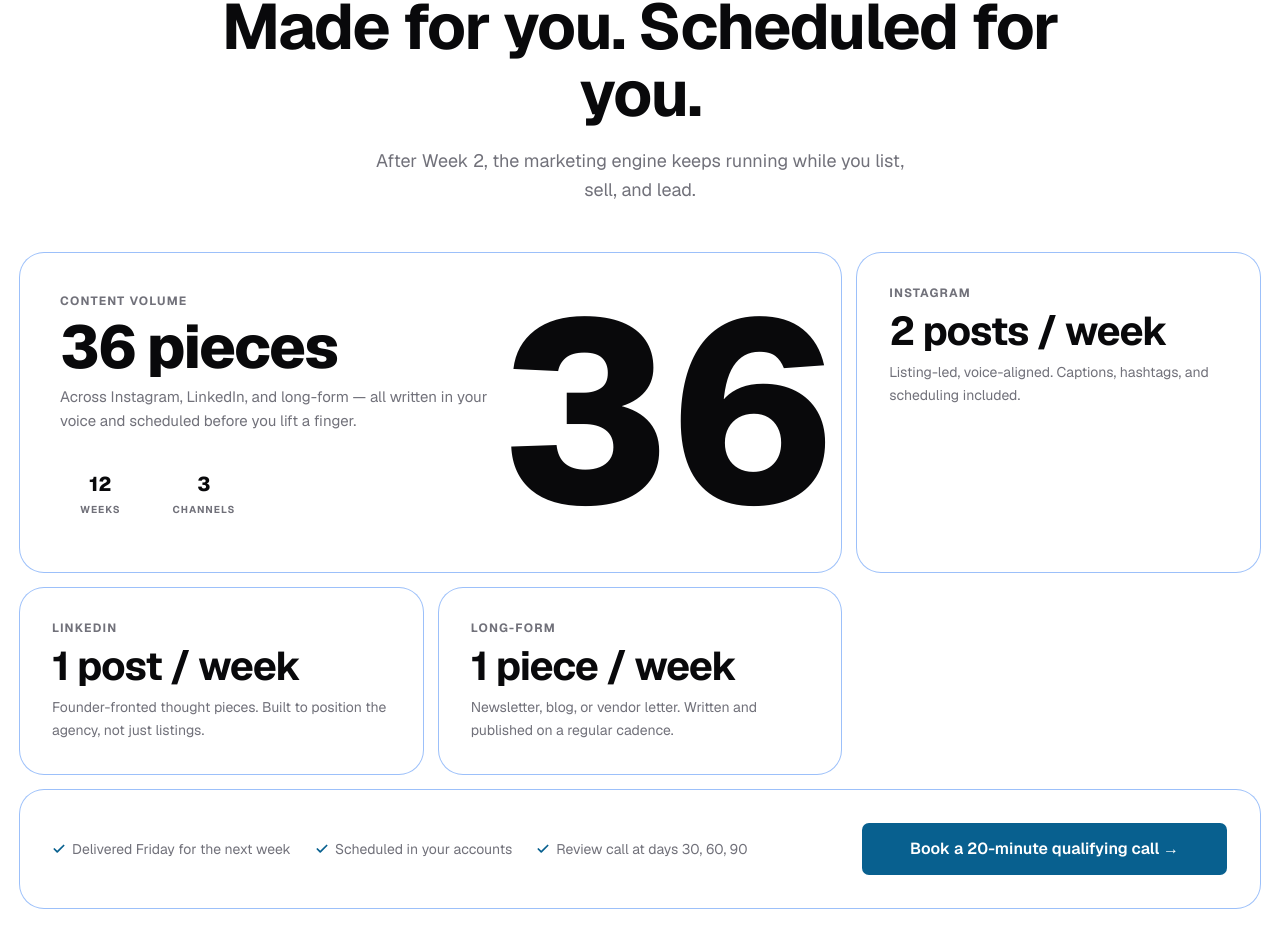
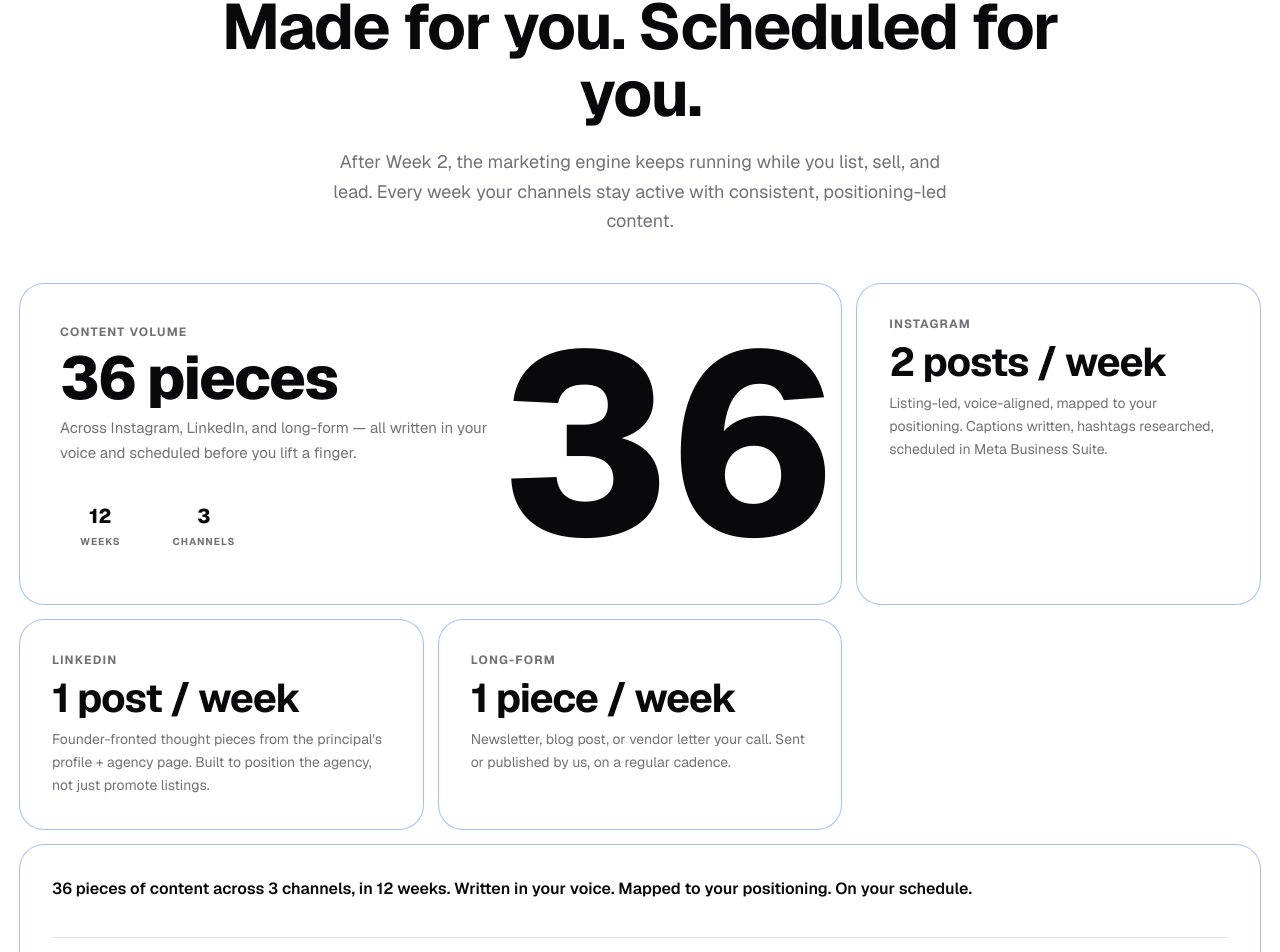
Before and after one commit to SwayamDebata/soubh-and-co, a React (Vite) app: page / in a window 1280 px wide. Shown: the part 7648-8600 px from the top of the page. Built offline with nearby package versions, Linux system fonts and the light colour scheme; no server answers.

Commit message:
Update ContentNinetyDays copy with full user-provided content

```diff
--- a/src/App.jsx
+++ b/src/App.jsx
@@ -958,19 +958,19 @@ function ContentNinetyDays() {
     {
       name: "Instagram",
       freq: "2 posts / week",
-      desc: "Listing-led, voice-aligned. Captions, hashtags, and scheduling included.",
+      desc: "Listing-led, voice-aligned, mapped to your positioning. Captions written, hashtags researched, scheduled in Meta Business Suite.",
       accent: "bg-primary/30",
     },
     {
       name: "LinkedIn",
       freq: "1 post / week",
-      desc: "Founder-fronted thought pieces. Built to position the agency, not just listings.",
+      desc: "Founder-fronted thought pieces from the principal's profile + agency page. Built to position the agency, not just promote listings.",
       accent: "bg-primary/20",
     },
     {
       name: "Long-form",
       freq: "1 piece / week",
-      desc: "Newsletter, blog, or vendor letter. Written and published on a regular cadence.",
+      desc: "Newsletter, blog post, or vendor letter your call. Sent or published by us, on a regular cadence.",
       accent: "bg-primary/10",
     },
   ];
@@ -990,8 +990,8 @@ function ContentNinetyDays() {
               <br className="hidden sm:block" /> Made for you. Scheduled for you.
             </h2>
 
-            <p className="mx-auto mt-4 max-w-[560px] text-[16px] leading-[1.6] text-muted-foreground md:mt-5 md:text-[18px]">
-              After Week 2, the marketing engine keeps running while you list, sell, and lead.
+            <p className="mx-auto mt-4 max-w-[640px] text-[16px] leading-[1.65] text-muted-foreground md:mt-5 md:text-[18px]">
+              After Week 2, the marketing engine keeps running while you list, sell, and lead. Every week your channels stay active with consistent, positioning-led content.
             </p>
           </div>
 
@@ -1063,19 +1063,22 @@ function ContentNinetyDays() {
               whileHover={{ y: -4 }}
             >
               <Card className="rounded-3xl border-border bg-white p-6 md:p-8">
-                <div className="flex flex-col items-center justify-between gap-6 md:flex-row">
+                <p className="mb-5 text-center text-[15px] font-semibold leading-[1.6] text-foreground md:text-left md:text-base">
+                  36 pieces of content across 3 channels, in 12 weeks. Written in your voice. Mapped to your positioning. On your schedule.
+                </p>
+                <div className="flex flex-col items-center justify-between gap-6 border-t border-border pt-5 md:flex-row">
                   <div className="flex flex-wrap items-center justify-center gap-x-6 gap-y-2 text-sm text-muted-foreground">
                     <span className="inline-flex items-center gap-1.5">
                       <Check size={14} className="text-primary" strokeWidth={3} />
-                      Delivered Friday for the next week
+                      Every batch delivered Friday, for the following week.
                     </span>
                     <span className="inline-flex items-center gap-1.5">
                       <Check size={14} className="text-primary" strokeWidth={3} />
-                      Scheduled in your accounts
+                      Scheduled in your accounts by us.
                     </span>
                     <span className="inline-flex items-center gap-1.5">
                       <Check size={14} className="text-primary" strokeWidth={3} />
-                      Review call at days 30, 60, 90
+                      30-minute review call + Loom report at days 30, 60, and 90.
                     </span>
                   </div>
                   <Button asChild className={`${ctaPrimary} w-full shrink-0 md:w-auto`}>
```
